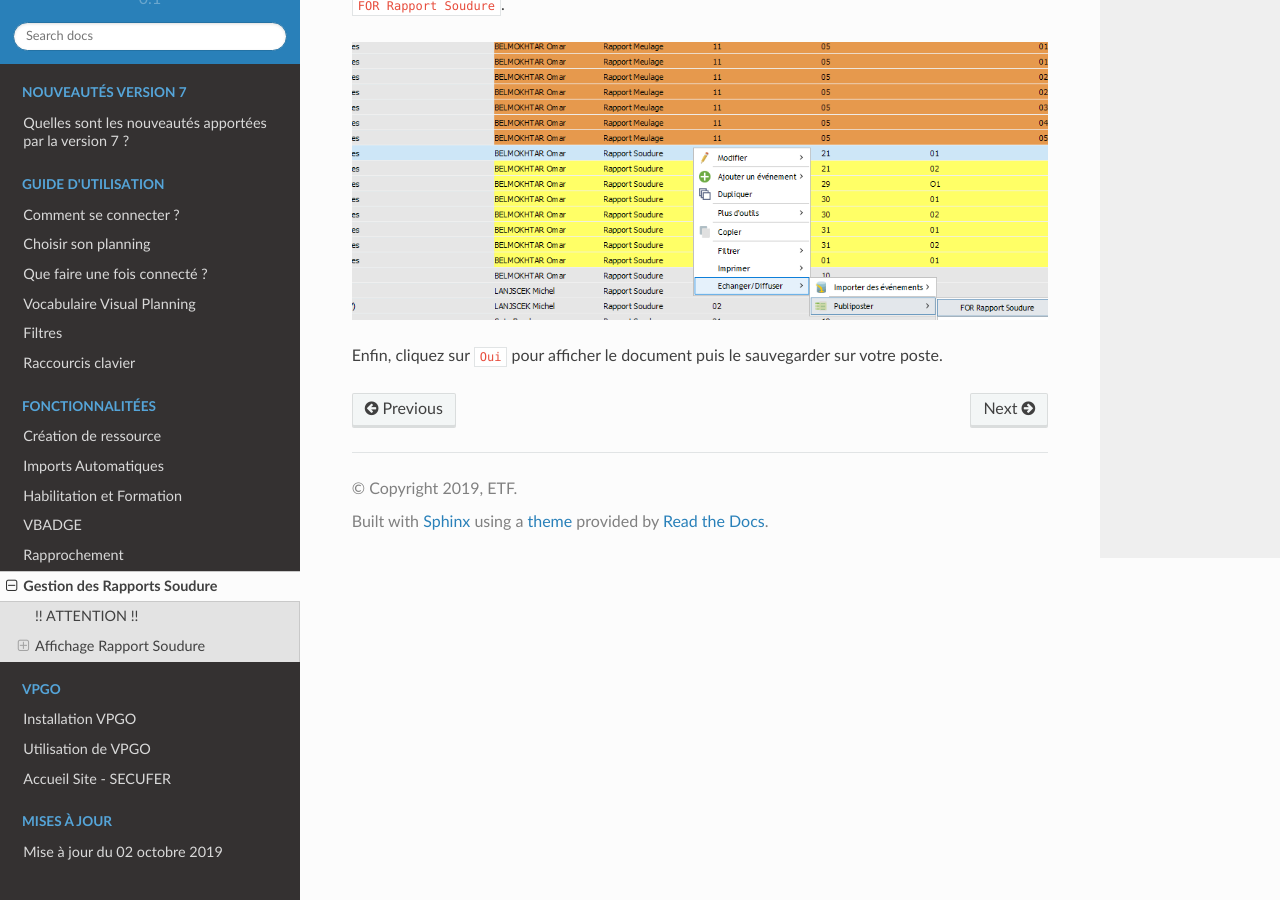
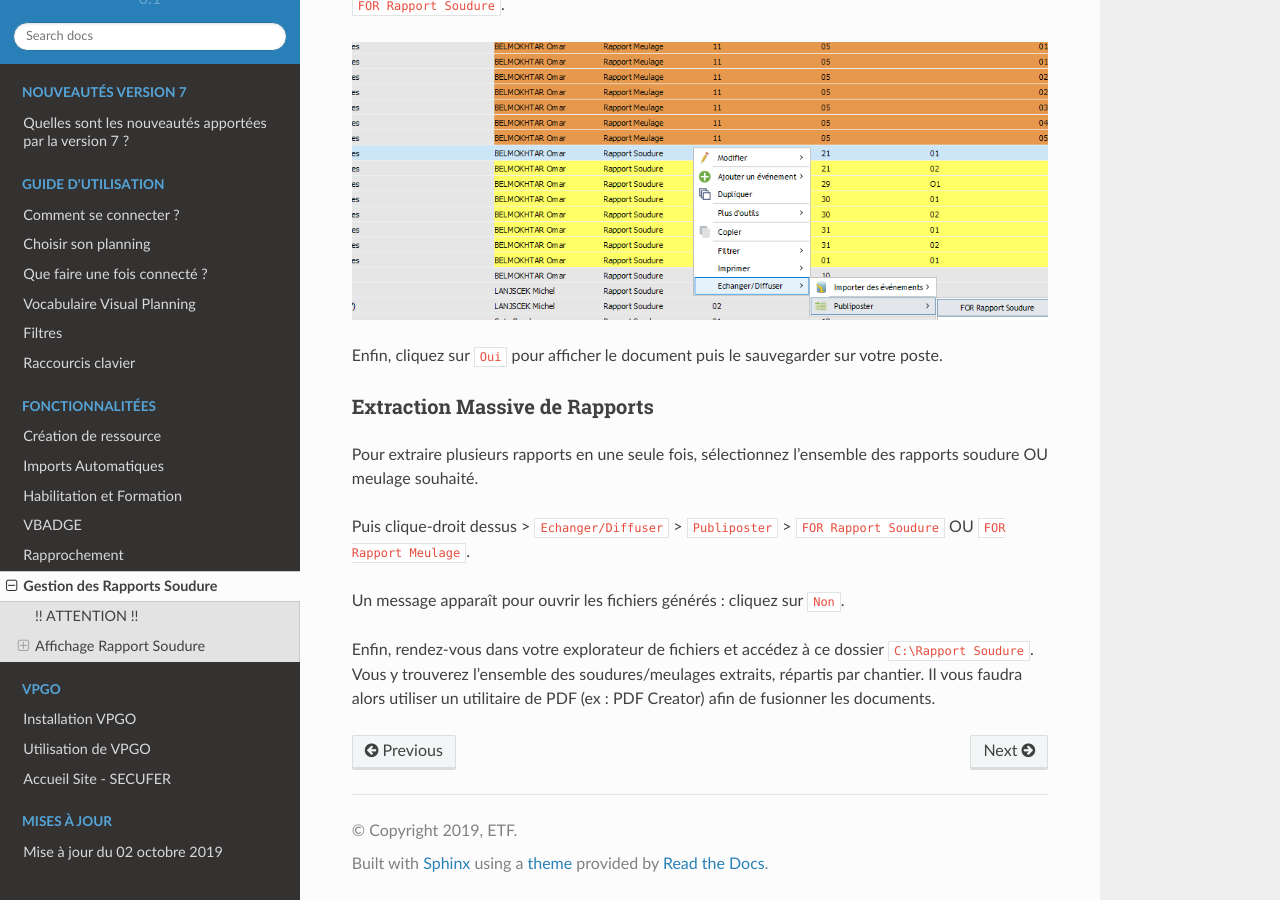
Before and after one commit to macordier/VPDOC, a Sphinx documentation site: the page built from popcube/source/fonctionnalitees/gestion_rapports_soudure.rst, in a window 1280 px wide and 900 px high, scrolled down 3698 px. Built offline with Sphinx 7.4.7 and the Read the Docs theme 2.0.0, drawn with Linux system fonts in a browser that asks for light colours; some of the changed text lies outside the part shown.

Commit message:
MAJ extraction massive rapports soudures

```diff
--- a/popcube/source/fonctionnalitees/gestion_rapports_soudure.rst
+++ b/popcube/source/fonctionnalitees/gestion_rapports_soudure.rst
@@ -59,7 +59,7 @@ Enfin, cliquez sur ``Oui`` pour afficher le document puis le sauvegarder sur vot
 Liste des Rapports Soudure
 **************************
 
-[ Dernier onglet ] Cette vue représente l'ensemble des événements de rapports soudure sous forme de liste.
+[ Dernier onglet ] Cette vue représente l'ensemble des événements de rapports soudure/meulage sous forme de liste.
 
 .. image:: ../_static/fonctionnalitees/rapport_soudure/vue_liste_eve_rapports_soudure.png
 
@@ -71,3 +71,17 @@ Une fois la soudure identifiée, faites un clic-droit dessus > ``Echanger/Diffus
 .. image:: ../_static/fonctionnalitees/rapport_soudure/publiposter_rapport.png
 
 Enfin, cliquez sur ``Oui`` pour afficher le document puis le sauvegarder sur votre poste.
+
+
+Extraction Massive de Rapports
+******************************
+
+Pour extraire plusieurs rapports en une seule fois, sélectionnez l'ensemble des rapports soudure OU meulage souhaité.
+
+Puis clique-droit dessus > ``Echanger/Diffuser`` > ``Publiposter`` > ``FOR Rapport Soudure`` OU ``FOR Rapport Meulage``.
+
+Un message apparaît pour ouvrir les fichiers générés : cliquez sur ``Non``.
+
+Enfin, rendez-vous dans votre explorateur de fichiers et accédez à ce dossier ``C:\Rapport Soudure``.
+Vous y trouverez l'ensemble des soudures/meulages extraits, répartis par chantier.
+Il vous faudra alors utiliser un utilitaire de PDF (ex : PDF Creator) afin de fusionner les documents.
```
